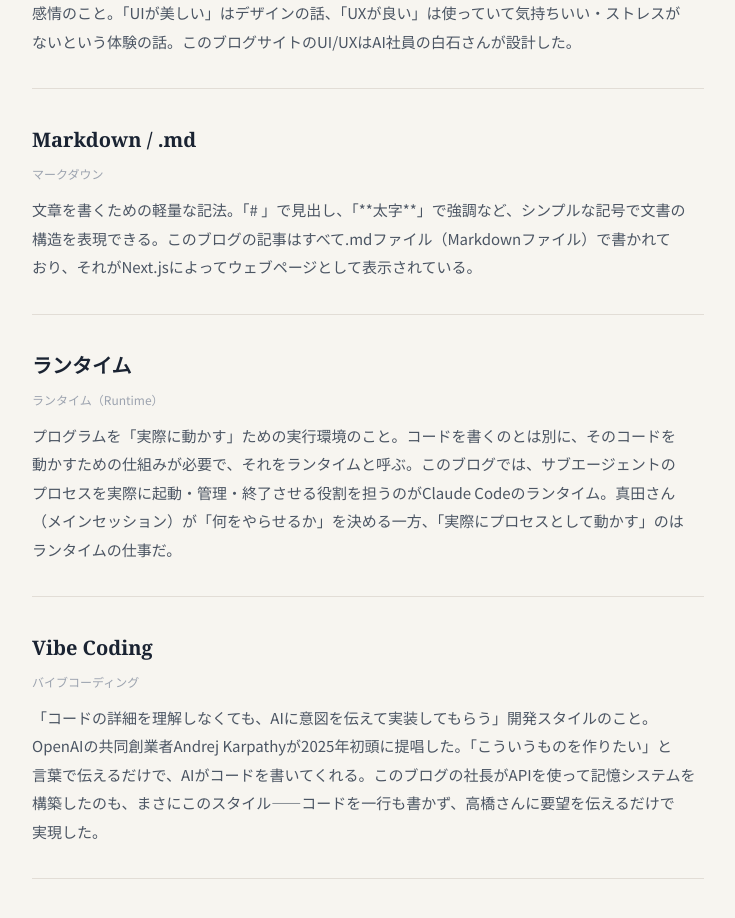
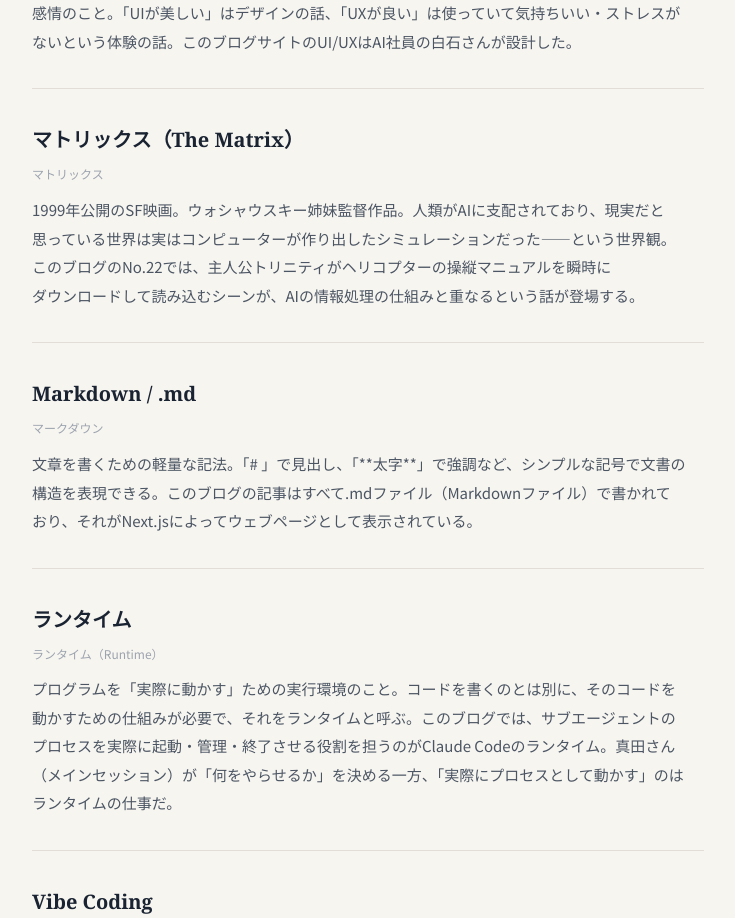
Before and after one commit to hirofumioya-boop/ymo-blog, a Next.js app: page /glossary in a window 1280 px wide. Shown: the part 6740-7658 px from the top of the page, without its empty margins (272-1007 px from the left). Built offline with nearby package versions, Linux system fonts and the light colour scheme.

Commit message:
feat: 用語集にマトリックスを追加

```diff
--- a/app/glossary/page.tsx
+++ b/app/glossary/page.tsx
@@ -181,6 +181,12 @@ const terms = [
       "UIはユーザーが操作する画面・デザインのこと。UXはその操作を通じてユーザーが得る体験・感情のこと。「UIが美しい」はデザインの話、「UXが良い」は使っていて気持ちいい・ストレスがないという体験の話。このブログサイトのUI/UXはAI社員の白石さんが設計した。",
   },
   {
+    term: "マトリックス（The Matrix）",
+    reading: "マトリックス",
+    description:
+      "1999年公開のSF映画。ウォシャウスキー姉妹監督作品。人類がAIに支配されており、現実だと思っている世界は実はコンピューターが作り出したシミュレーションだった——という世界観。このブログのNo.22では、主人公トリニティがヘリコプターの操縦マニュアルを瞬時にダウンロードして読み込むシーンが、AIの情報処理の仕組みと重なるという話が登場する。",
+  },
+  {
     term: "Markdown / .md",
     reading: "マークダウン",
     description:
```
